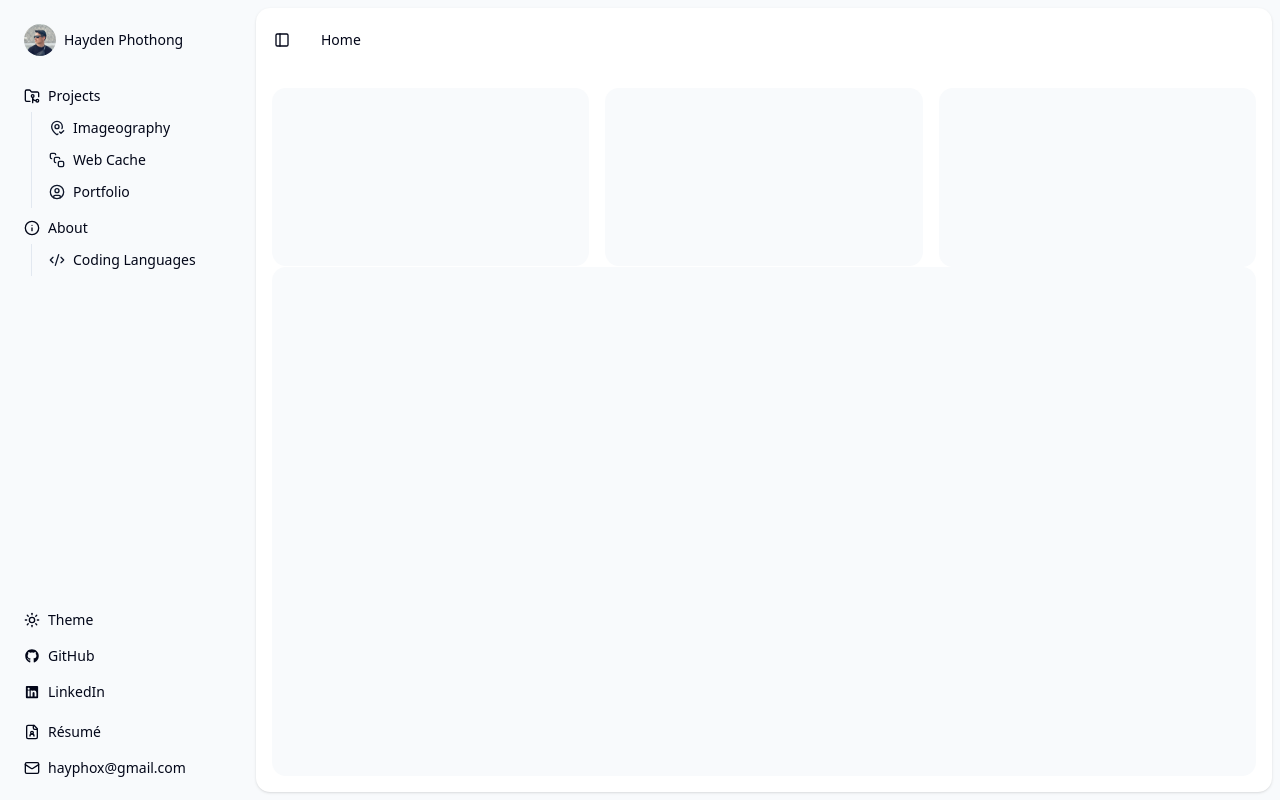
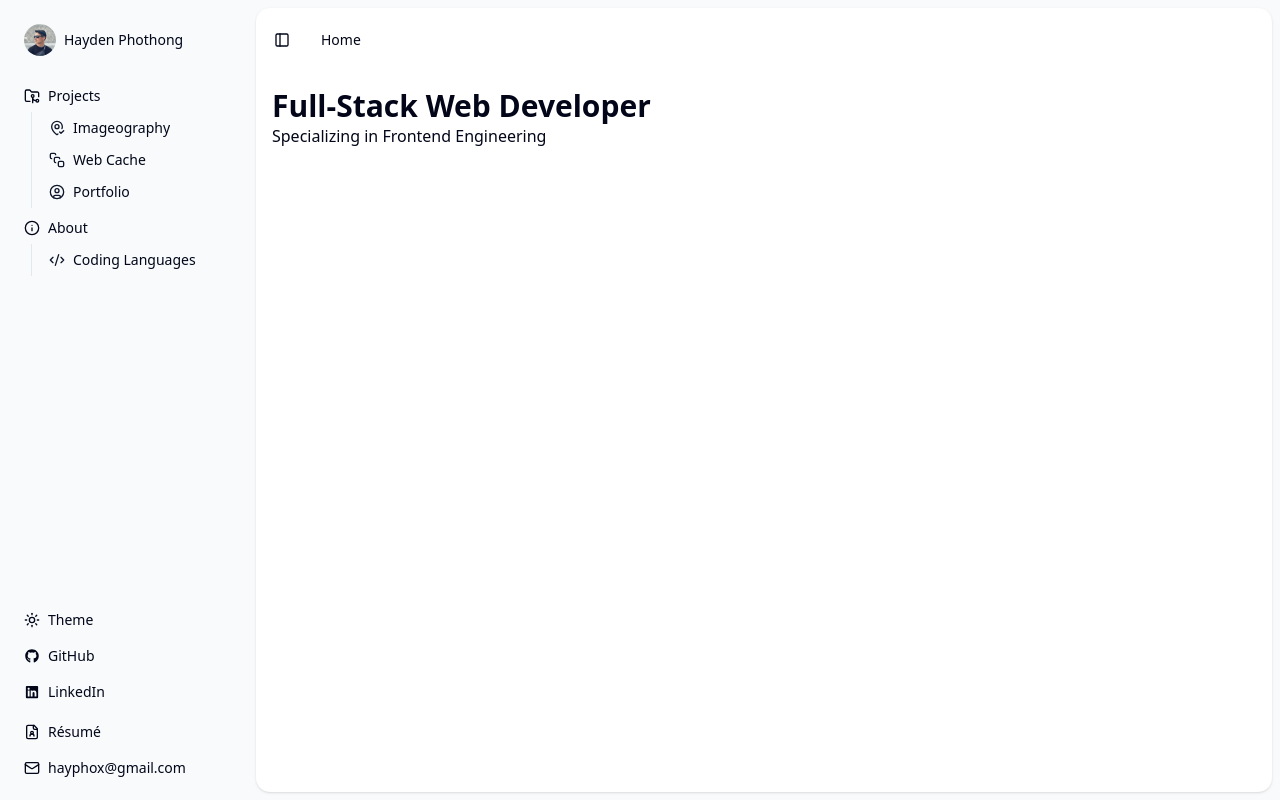
Before and after one commit to haypho/info, a Next.js app: page /info/ in a window 1280 px wide. Built offline with nearby package versions, Linux system fonts and the light colour scheme.

Commit message:
feat: add initial title for home landing page

```diff
--- a/src/pages/index.tsx
+++ b/src/pages/index.tsx
@@ -10,12 +10,8 @@ export default function HomePage() {
         </BreadcrumbItem>
       </AppHeader>
       <div className="flex flex-1 flex-col p-4">
-        <div className="grid auto-rows-min gap-4 md:grid-cols-3">
-          <div className="aspect-video rounded-xl bg-muted/50" />
-          <div className="aspect-video rounded-xl bg-muted/50" />
-          <div className="aspect-video rounded-xl bg-muted/50" />
-        </div>
-        <div className="min-h-[100vh] flex-1 rounded-xl bg-muted/50 md:min-h-min" />
+        <h1 className="text-3xl font-bold">Full-Stack Web Developer</h1>
+        <p>Specializing in Frontend Engineering</p>
       </div>
     </>
   );
```
